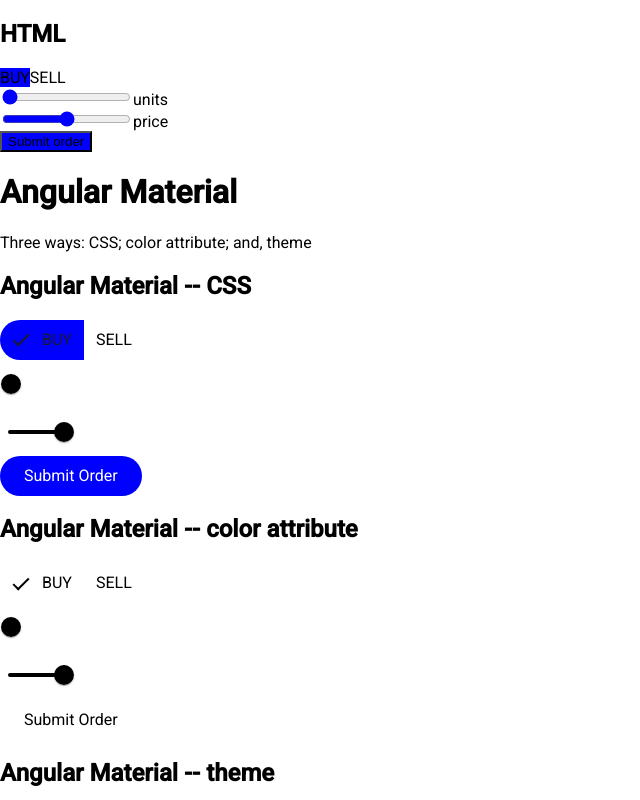
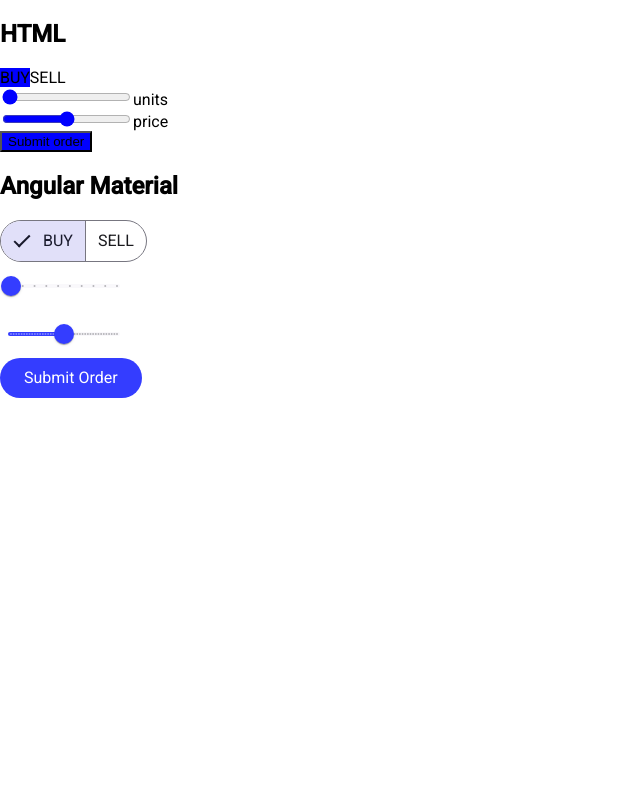
Before and after one commit to JanStureNielsen/buy-sell-example, an Angular app: page / in a window 1280 px wide. Shown: the top 800 px of the page, without its empty margins (0-640 px from the left). Built offline with nearby package versions, Linux system fonts and the light colour scheme.

Commit message:
Remove the CSS and color samples which really don't work.

```diff
--- a/src/app/app.component.html
+++ b/src/app/app.component.html
@@ -20,87 +20,8 @@
     </div>
   </section>
 
-  <h1>Angular Material</h1>
-  <p>Three ways: CSS; color attribute; and, theme</p>
-
   <section>
-    <h1>Angular Material -- CSS</h1>
-    <div class="order-control">
-      <div>
-        <mat-button-toggle-group name="side" [(ngModel)]="isSell">
-          <mat-button-toggle [class]="buyColor()" [value]="false">BUY</mat-button-toggle>
-          <mat-button-toggle [class]="sellColor()" [value]="true">SELL</mat-button-toggle>
-        </mat-button-toggle-group>
-      </div>
-
-      <div>
-        <mat-slider
-          [class]="colorSlider()"
-          [max]="unitsMax"
-          [min]="unitsMin"
-          [step]="unitsStep"
-          discrete showTickMarks>
-          <input matSliderThumb [(ngModel)]="units" #unitsSlider>
-        </mat-slider>
-      </div>
-
-      <div>
-        <mat-slider
-          [class]="colorSlider()"
-          [max]="priceMax"
-          [min]="priceMin"
-          [step]="priceStep"
-          discrete showTickMarks>
-          <input matSliderThumb [(ngModel)]="price" #priceSlider>
-        </mat-slider>
-      </div>
-
-      <div>
-        <button [class]="color()" mat-flat-button>Submit Order</button>
-      </div>
-    </div>
-
-  </section>
-
-  <section>
-    <h1>Angular Material -- color attribute</h1>
-    <div class="order-control">
-      <div>
-        <mat-button-toggle-group name="side" [(ngModel)]="isSell">
-          <mat-button-toggle [value]="false">BUY</mat-button-toggle>
-          <mat-button-toggle [value]="true">SELL</mat-button-toggle>
-        </mat-button-toggle-group>
-      </div>
-
-      <div>
-        <mat-slider [color]="colorMaterial()"
-          [max]="unitsMax"
-          [min]="unitsMin"
-          [step]="unitsStep"
-          discrete showTickMarks>
-          <input matSliderThumb [(ngModel)]="units" #unitsSlider>
-        </mat-slider>
-      </div>
-
-      <div>
-        <mat-slider [color]="colorMaterial()"
-          [max]="priceMax"
-          [min]="priceMin"
-          [step]="priceStep"
-          discrete showTickMarks>
-          <input matSliderThumb [(ngModel)]="price" #priceSlider>
-        </mat-slider>
-      </div>
-
-      <div>
-        <button [color]="colorMaterial()" mat-flat-button>Submit Order</button>
-      </div>
-    </div>
-
-  </section>
-
-  <section>
-    <h1>Angular Material -- theme</h1>
+    <h1>Angular Material</h1>
     <div class="order-control" [class]="isSell ? 'sell' : 'buy'">
       <div>
         <mat-button-toggle-group name="side" [(ngModel)]="isSell">
```
